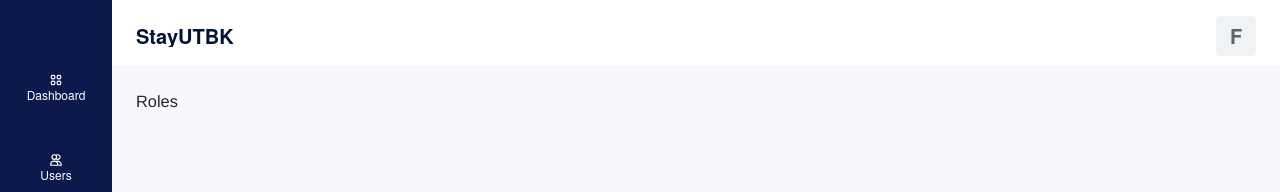
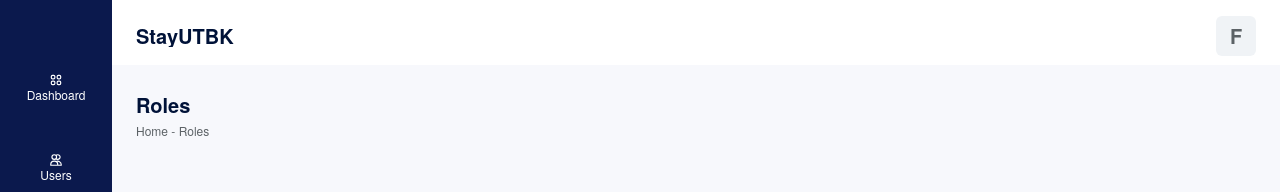
Before and after one commit to finma/stayutbk-owner, a Next.js app: page /roles in a window 1280 px wide. Shown: the top 192 px of the page. Built offline with nearby package versions, Linux system fonts and the light colour scheme; a web font is replaced by a local one.

Commit message:
[ADD] add page title to roles page

```diff
--- a/pages/roles/index.tsx
+++ b/pages/roles/index.tsx
@@ -1,11 +1,13 @@
 import { ReactElement } from "react";
+
 import LayoutMain from "../../components/layout/layout-main";
+import PageTitle from "../../components/page-title";
 
 const RolesPage = () => {
   return (
-    <div>
-      <h1>Roles</h1>
-    </div>
+    <>
+      <PageTitle title="Roles" breadcrumbs="Home - Roles" />
+    </>
   );
 };
 
```
